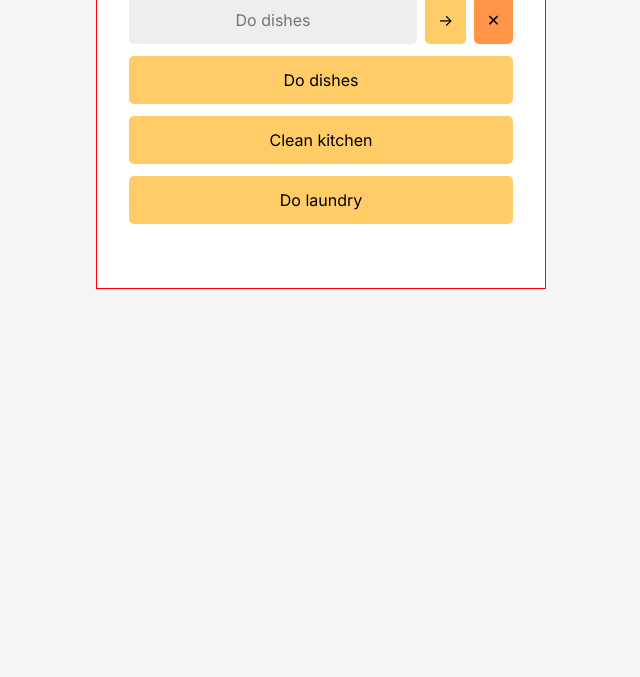
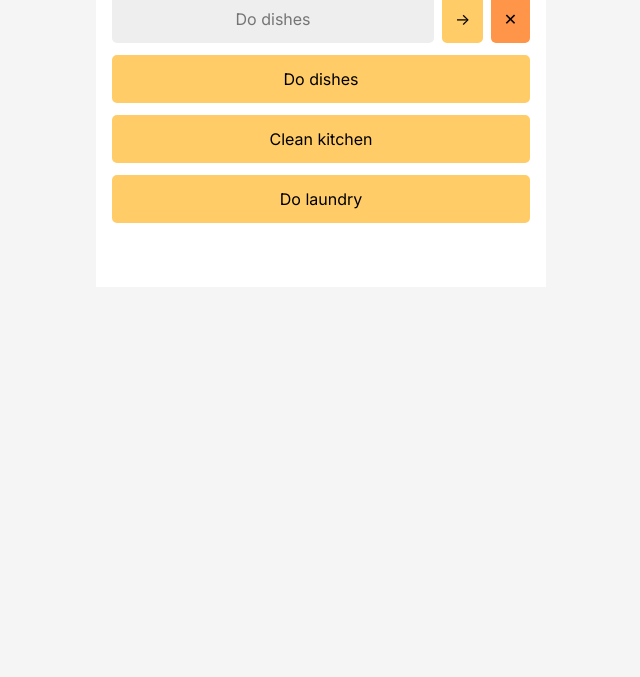
Before and after one commit to abilioassis/choreslist, a plain HTML site: page index.html in a window 1280 px wide. Shown: the part 123-800 px from the top of the page, without its empty margins (319-959 px from the left). Drawn offline with Linux system fonts and the light colour scheme.

Commit message:
first commit

```diff
--- a/css/style.css
+++ b/css/style.css
@@ -32,13 +32,12 @@ input {
   max-width: 450px;
   width: 100%;
   min-height: 100svh;
-  padding: 4rem 2rem;
+  padding: 4rem 1rem;
   display: flex;
   flex-direction: column;
   gap: 0.75rem;
   text-align: center;
   background: white;
-  border: red solid 1px;
 }
 
 .controls {
```
